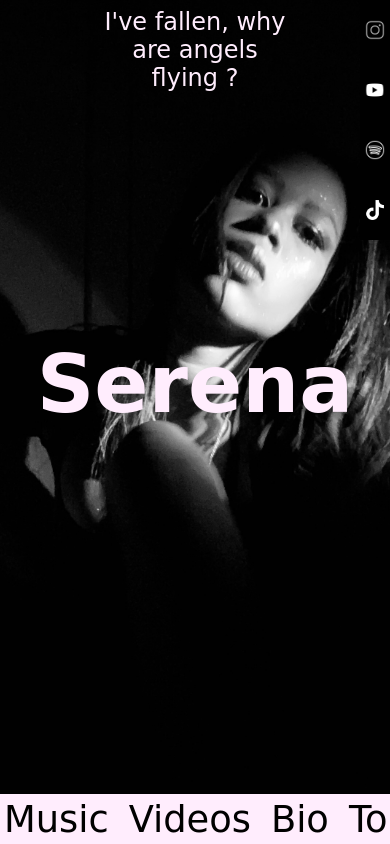
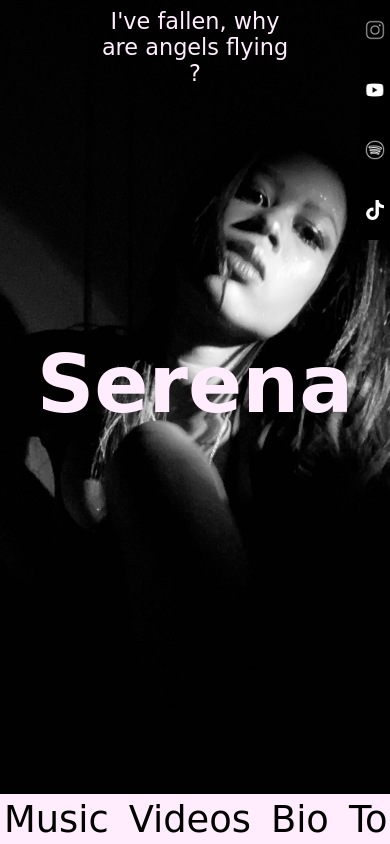
Before and after one commit to Serenwfs/SerenaSisi, a plain HTML site: page index.html in a window 390 px wide. Shown: the top 844 px of the page. Drawn offline with Linux system fonts and the light colour scheme; a web font is replaced by a local one.

Commit message:
Add files via upload

```diff
--- a/styles.css
+++ b/styles.css
@@ -379,14 +379,14 @@ figcaption {
 /* Small screens  */
 @media (max-width: 480px) {
     .quote {
-        font-size: 1.5rem; /* Even smaller font size for phones */
+        font-size: 1.4rem; /* Even smaller font size for phones */
     }
     .title {
         font-size: 5rem; /* Even smaller font size for phones */
     }
 
     body{
-        font-size: 6vw;
+        font-size: 5vw;
     }
 
     .nav-bar li {
@@ -407,7 +407,7 @@ figcaption {
     }
 
     .slide-btn{
-        bottom: 30%;
+        bottom: 25%;
     }
 
     .play-icon {
```
